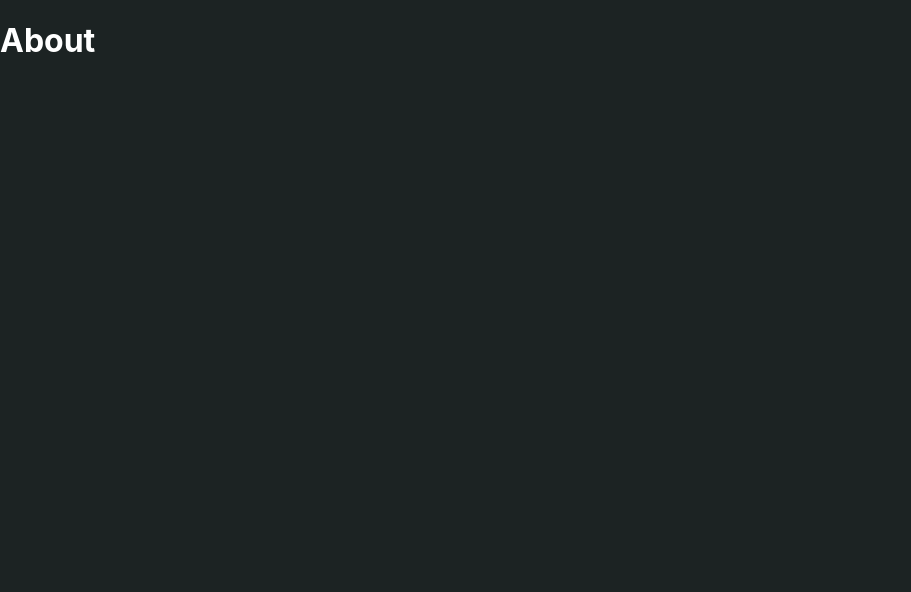
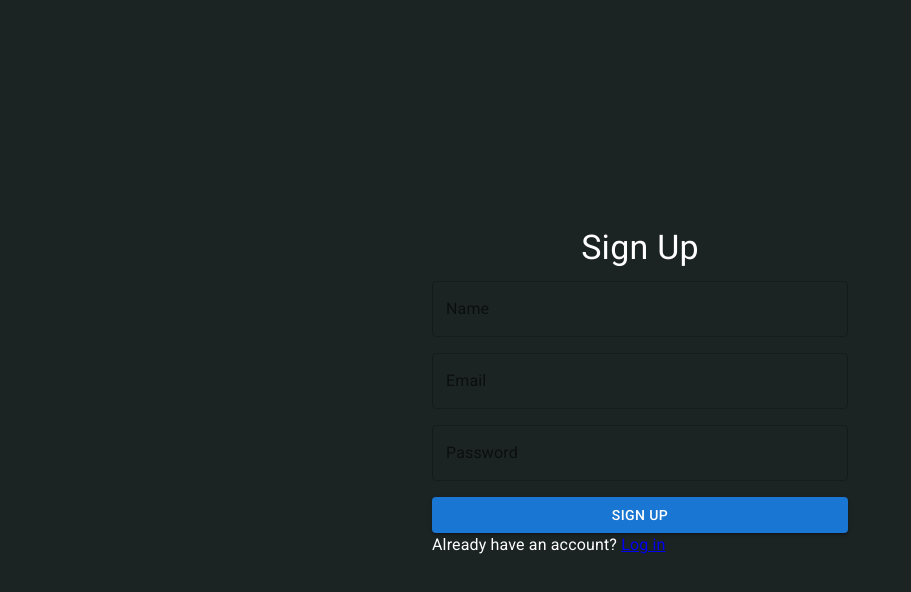
Before and after one commit to SimBys/task-master, a React (Create React App) app: page /sign-up in a window 1280 px wide. Shown: the top 592 px of the page, without its empty margins (0-911 px from the left). Built offline with nearby package versions, Linux system fonts and the light colour scheme.

Commit message:
Set up Sign-up page UI

```diff
--- a/src/App.tsx
+++ b/src/App.tsx
@@ -10,6 +10,7 @@ import {loadTodoData} from "./DataController";
 import Home from "./pages/Home";
 import {Experimental_CssVarsProvider as CssVarsProvider} from "@mui/material/styles/CssVarsProvider";
 import LogIn from "./pages/LogIn";
+import SignUp from "./pages/SignUp";
 
 export const TodoDataContext = createContext<{ tasks: TodoTaskType[], setTasks: Function }>(null!);
 
@@ -36,7 +37,9 @@ export default function App() {
         <AuthContext.Provider value={{ user, signin, signout }}>
             <TodoDataContext.Provider value={{ tasks: todoTasks, setTasks: setTodoTasks }}>
                 {user && <Navbar/>}
-                <RouterOutlet user={user} />
+                <CssVarsProvider>
+                    <RouterOutlet user={user} />
+                </CssVarsProvider>
             </TodoDataContext.Provider>
         </AuthContext.Provider>
     );
@@ -73,11 +76,9 @@ const RouterOutlet = (props: {user: any}) => {
             <Routes>
                 <Route path="" element={props.user ? <Dashboard /> : <Home />} />
                 <Route path="login" element={
-                    <CssVarsProvider>
-                        <LogIn />
-                    </CssVarsProvider>
+                    <LogIn />
                 } />
-                <Route path="sign-up" element={<About />} />
+                <Route path="sign-up" element={<SignUp />} />
                 <Route path="about" element={<About />} />
             </Routes>
         </>
--- a/src/pages/LogIn.tsx
+++ b/src/pages/LogIn.tsx
@@ -39,7 +39,7 @@ export default function LogIn() {
 					</Grid>
 					<Grid item>
 						<Typography>
-							Don't have an account? <NavLink to={'sign-up'}>Sign up</NavLink>
+							Don't have an account? <NavLink to={'/sign-up'}>Sign up</NavLink>
 						</Typography>
 					</Grid>
 				</Grid>
--- a/src/pages/SignUp.tsx
+++ b/src/pages/SignUp.tsx
@@ -1,10 +1,81 @@
 import styles from "./SignUp.module.css";
+import {useState} from "react";
+import {Button, Container, Grid, TextField, Typography} from "@mui/material";
+import {NavLink} from "react-router-dom";
 
 export default function SignUp() {
+    const [name, setName] = useState('');
+    const [email, setEmail] = useState('');
+    const [password, setPassword] = useState('');
 
+    const handleNameChange = (event: any) => {
+        setName(event.target.value);
+    };
 
-    return <>
+    const handleEmailChange = (event: any) => {
+        setEmail(event.target.value);
+    };
 
+    const handlePasswordChange = (event: any) => {
+        setPassword(event.target.value);
+    };
 
-    </>
-}
+    const handleSubmit = (event: any) => {
+        event.preventDefault();
+
+        // Perform sign-up logic here
+        console.log('Name:', name);
+        console.log('Email:', email);
+        console.log('Password:', password);
+
+        // Reset form fields
+        setName('');
+        setEmail('');
+        setPassword('');
+    };
+
+    return <Grid container spacing={2} justifyContent="center" alignItems="center" style={{ height: '100vh' }}>
+        <Grid item  md={4}>
+            <Typography variant="h4" align="center" gutterBottom>
+                Sign Up
+            </Typography>
+            <form onSubmit={handleSubmit}>
+                <Grid container spacing={2}>
+                    <Grid item xs={12}>
+                        <TextField
+                            label="Name"
+                            fullWidth
+                            value={name}
+                            onChange={handleNameChange}
+                        />
+                    </Grid>
+                    <Grid item xs={12}>
+                        <TextField
+                            label="Email"
+                            fullWidth
+                            value={email}
+                            onChange={handleEmailChange}
+                        />
+                    </Grid>
+                    <Grid item xs={12}>
+                        <TextField
+                            label="Password"
+                            fullWidth
+                            type="password"
+                            value={password}
+                            onChange={handlePasswordChange}
+                        />
+                    </Grid>
+                    <Grid item justifyContent={'center'} xs={12}>
+                        <Button variant="contained" fullWidth color="primary" type="submit">
+                            Sign Up
+                        </Button>
+                    </Grid>
+                </Grid>
+                <Typography>
+                    Already have an account? <NavLink to={'/login'}>Log in</NavLink>
+                </Typography>
+            </form>
+        </Grid>
+    </Grid>
+};
```
